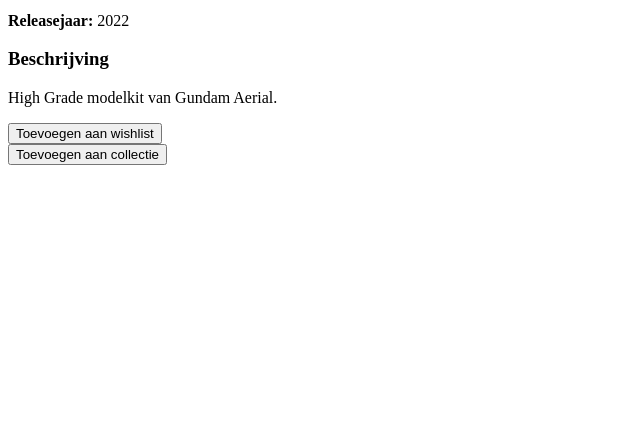
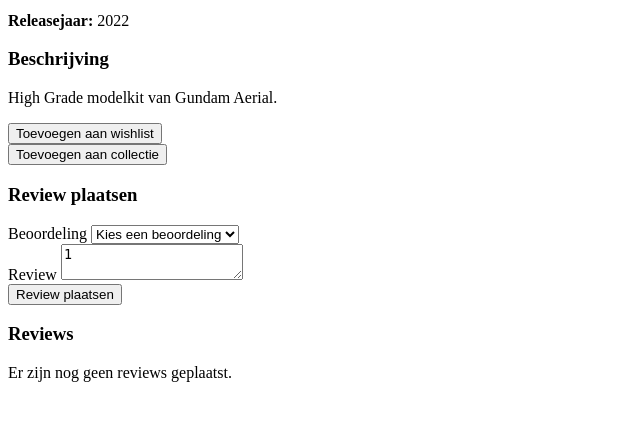
Before and after one commit to Sycho-coding/GundamDB, a PHP site: page /kit.php?id=2 in a window 1280 px wide. Shown: the part 221-642 px from the top of the page, without its empty margins (0-640 px from the left). Run offline with PHP 8.4, Linux system fonts and the light colour scheme; the visitor is signed in with stand-in values (Sample User, id 1); data comes from the database, SQL or seed files in the repository; tables that the repository leaves empty hold one stand-in row (values such as "Sample post").

Commit message:
T-09: reviews en ratings toegevoegd

```diff
--- a/kit.php
+++ b/kit.php
@@ -1,6 +1,12 @@
 <?php
 
 session_start();
+
+$reviewErrors = $_SESSION['review_errors'] ?? [];
+$oldReviewText = $_SESSION['review_text'] ?? '';
+
+unset($_SESSION['review_errors']);
+unset($_SESSION['review_text']);
 
 require_once __DIR__ . '/config/database.php';
 
@@ -35,6 +41,28 @@ if (!$kit) {
     http_response_code(404);
     die('Modelkit niet gevonden.');
 }
+
+$sql = "
+    SELECT
+        reviews.review_id,
+        reviews.rating,
+        reviews.review_text,
+        reviews.created_at,
+        reviews.user_id,
+        users.username
+    FROM reviews
+    INNER JOIN users
+        ON reviews.user_id = users.user_id
+    WHERE reviews.kit_id = :kit_id
+    ORDER BY reviews.created_at DESC
+";
+
+$stmt = $pdo->prepare($sql);
+$stmt->execute([
+    'kit_id' => $kitId
+]);
+
+$reviews = $stmt->fetchAll();
 
 ?>
 
@@ -165,6 +193,117 @@ if (!$kit) {
 
 <?php endif; ?>
 
+<section>
+
+    <h3>Review plaatsen</h3>
+
+    <?php if (isset($_SESSION['user_id'])): ?>
+
+        <?php if (!empty($reviewErrors)): ?>
+
+            <div>
+                <ul>
+                    <?php foreach ($reviewErrors as $error): ?>
+                        <li><?= htmlspecialchars($error) ?></li>
+                    <?php endforeach; ?>
+                </ul>
+            </div>
+
+        <?php endif; ?>
+
+        <form method="POST" action="review_add.php">
+
+            <input
+                type="hidden"
+                name="kit_id"
+                value="<?= $kit['kit_id'] ?>"
+            >
+
+            <div>
+                <label for="rating">Beoordeling</label>
+
+                <select
+                    name="rating"
+                    id="rating"
+                    required
+                >
+                    <option value="">Kies een beoordeling</option>
+                    <option value="1">1 ster</option>
+                    <option value="2">2 sterren</option>
+                    <option value="3">3 sterren</option>
+                    <option value="4">4 sterren</option>
+                    <option value="5">5 sterren</option>
+                </select>
+            </div>
+
+            <div>
+                <label for="review_text">Review</label>
+
+                <textarea
+                    name="review_text"
+                    id="review_text"
+                    maxlength="1000"
+                    required
+                ><?= htmlspecialchars($oldReviewText) ?></textarea>
+            </div>
+
+            <button type="submit">
+                Review plaatsen
+            </button>
+
+        </form>
+
+    <?php else: ?>
+
+        <p>
+            <a href="login.php">
+                Log in om een review te plaatsen.
+            </a>
+        </p>
+
+    <?php endif; ?>
+
+</section>
+
+<section>
+
+    <h3>Reviews</h3>
+
+    <?php if (empty($reviews)): ?>
+
+        <p>Er zijn nog geen reviews geplaatst.</p>
+
+    <?php else: ?>
+
+        <?php foreach ($reviews as $review): ?>
+
+            <article>
+
+                <h4>
+                    <?= htmlspecialchars($review['username']) ?>
+                </h4>
+
+                <p>
+                    Beoordeling:
+                    <?= htmlspecialchars($review['rating']) ?>/5
+                </p>
+
+                <p>
+                    <?= nl2br(htmlspecialchars($review['review_text'])) ?>
+                </p>
+
+                <small>
+                    <?= htmlspecialchars($review['created_at']) ?>
+                </small>
+
+            </article>
+
+        <?php endforeach; ?>
+
+    <?php endif; ?>
+
+</section>
+
     </main>
 
 </body>
```
Also changed, not shown: review_add.php (added, +102 -0 lines).
